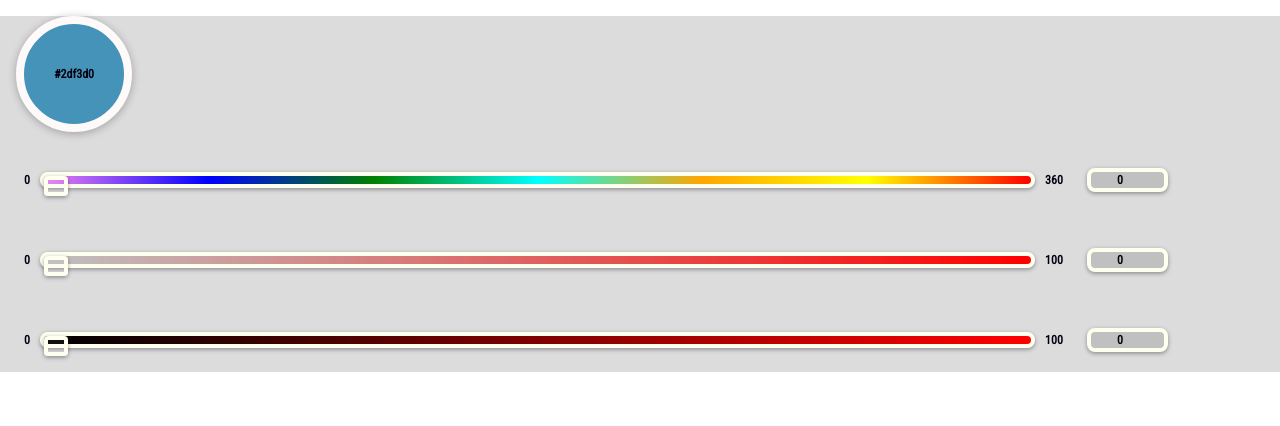
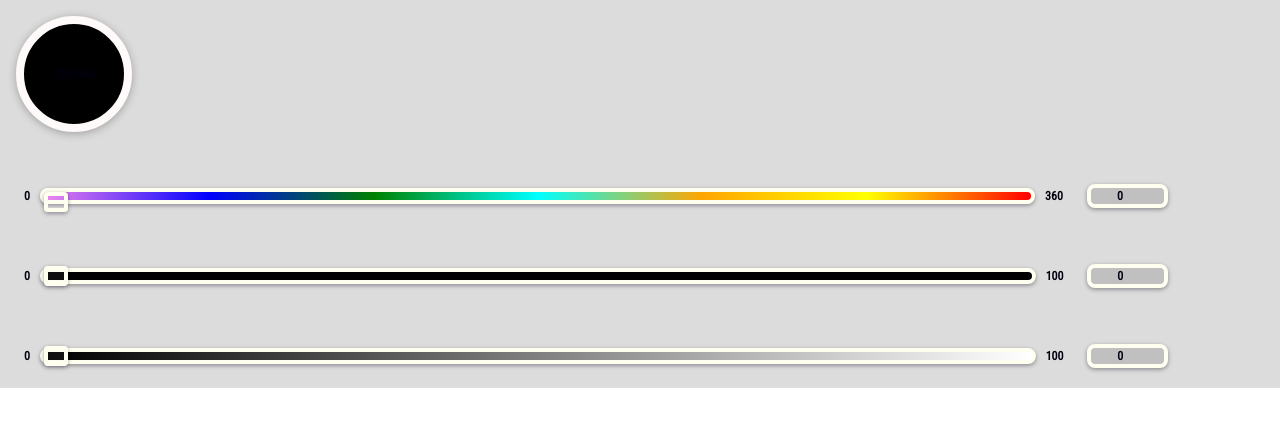
Before and after one commit to heartyhardy/catchy-colors, a React (Create React App) app: page / in a window 1280 px wide. Shown: the top 426 px of the page. Built offline with nearby package versions, Linux system fonts and the light colour scheme.

Commit message:
Wired all events and color slot reflects the changes

```diff
--- a/src/App.js
+++ b/src/App.js
@@ -1,6 +1,5 @@
 import React, { Component } from 'react';
 import './App.css';
-import ColorSlot from './components/color-slot/color-slot';
 import ColorPicker from './components/color-picker/color-picker';
 
 
@@ -8,7 +7,6 @@ class App extends Component {
   render() {
     return (
       <div className="App">
-        <ColorSlot hue={200} saturation={45} brightness={50} hexcolor="#2df3d0"></ColorSlot>
         <ColorPicker />
       </div>
     );
--- a/src/components/color-picker/brightness-picker/brightness-picker.css
+++ b/src/components/color-picker/brightness-picker/brightness-picker.css
@@ -32,16 +32,19 @@
 }
 
 .brightness-range {
-    background-color: transparent;
+    box-shadow: 0 .1rem .25rem #05001660;
+    background-image: linear-gradient(to left, red, silver);
+    border-radius: .5rem;
+    border: .25rem solid ivory;
     -webkit-appearance: none;
     width: 100%;
-    height: 100%;
+    height: .5rem;
 }
 
 .brightness-range:focus {
     outline: none;
 }
-
+/*
 .brightness-range::-webkit-slider-runnable-track {
     width: 100%;
     height: 1rem;
@@ -54,6 +57,7 @@
     border: .25rem solid ivory;
     cursor: pointer;
 }
+*/
 
 .brightness-range::-webkit-slider-thumb {
     box-shadow: 0 .1rem .25rem #05001660;
@@ -70,7 +74,7 @@
 /* .brightness-range:focus::-webkit-slider-runnable-track {
 } */
 
-.brightness-range::-moz-range-track {
+/* .brightness-range::-moz-range-track {
     width: 100%;
     height: 1rem;
     display: flex;
@@ -81,7 +85,7 @@
     border-radius: .5rem;
     border: .25rem solid ivory;
     cursor: pointer;
-}
+} */
 
 .brightness-range::-moz-range-thumb {
     box-shadow: 0 .1rem .25rem #05001660;
--- a/src/components/color-picker/brightness-picker/brightness-picker.js
+++ b/src/components/color-picker/brightness-picker/brightness-picker.js
@@ -14,6 +14,13 @@ const BrightnessPicker = props => (
 
         <input
             className="brightness-range"
+            style={{
+                backgroundImage:`linear-gradient(
+                    to left,
+                    hsl(${props.hue}, ${props.saturation}%, ${100}%),
+                    hsl(${props.hue}, ${props.saturation}%, ${0}%)
+                )`
+            }}
             type="range"
             min="0"
             max="100"
--- a/src/components/color-picker/color-picker.js
+++ b/src/components/color-picker/color-picker.js
@@ -1,6 +1,7 @@
 import React, { useState } from 'react';
 import './color-picker.css';
 import Aux from '../hoc/auxilary';
+import ColorSlot from '../color-slot/color-slot';
 import HuePicker from './hue-picker/hue-picker';
 import SaturationPicker from './saturation-picker/saturation-picker';
 import BrightnessPicker from './brightness-picker/brightness-picker';
@@ -30,15 +31,27 @@ const ColorPicker = props => {
         <Aux
             className="color-picker-main"
         >
+
+            <ColorSlot
+                hue={hue}
+                saturation={saturation}
+                brightness={brightness}
+                hexcolor="#2df3d0"
+            />
+
             <HuePicker
                 hue={hue}
                 valueChanged={onHueChanged}
             />
             <SaturationPicker
+                hue={hue}
                 saturation={saturation}
+                brightness={brightness}
                 valueChanged={onSaturationChanged}
             />
             <BrightnessPicker
+                hue={hue}
+                saturation={saturation}
                 brightness={brightness}
                 valueChanged={onBrightnessChanged}
             />
--- a/src/components/color-picker/saturation-picker/saturation-picker.css
+++ b/src/components/color-picker/saturation-picker/saturation-picker.css
@@ -32,17 +32,20 @@
 }
 
 .saturation-range {
-    background-color: transparent;
+    box-shadow: 0 .1rem .25rem #05001660;
+    background-image: linear-gradient(to left, red, silver);
+    border-radius: .5rem;
+    border: .25rem solid ivory;
     -webkit-appearance: none;
     width: 100%;
-    height: 100%;
+    height: .5rem;
 }
 
 .saturation-range:focus {
     outline: none;
 }
 
-.saturation-range::-webkit-slider-runnable-track {
+/* .saturation-range::-webkit-slider-runnable-track {
     width: 100%;
     height: 1rem;
     display: flex;
@@ -53,7 +56,7 @@
     border-radius: .5rem;
     border: .25rem solid ivory;
     cursor: pointer;
-}
+} */
 
 .saturation-range::-webkit-slider-thumb {
     box-shadow: 0 .1rem .25rem #05001660;
@@ -70,7 +73,7 @@
 /* .saturation-range:focus::-webkit-slider-runnable-track {
 } */
 
-.saturation-range::-moz-range-track {
+/* .saturation-range::-moz-range-track {
     width: 100%;
     height: 1rem;
     display: flex;
@@ -81,7 +84,7 @@
     border-radius: .5rem;
     border: .25rem solid ivory;
     cursor: pointer;
-}
+} */
 
 .saturation-range::-moz-range-thumb {
     box-shadow: 0 .1rem .25rem #05001660;
--- a/src/components/color-picker/saturation-picker/saturation-picker.js
+++ b/src/components/color-picker/saturation-picker/saturation-picker.js
@@ -15,6 +15,13 @@ const SaturationPicker = props => (
 
         <input
             className="saturation-range"
+            style={{
+                backgroundImage:`linear-gradient(
+                    to left,
+                    hsl(${props.hue}, ${100}%, ${props.brightness}%),
+                    hsl(${props.hue}, ${0}%, ${props.brightness}%)
+                )`
+            }}
             type="range"
             min="0"
             max="100"
```
